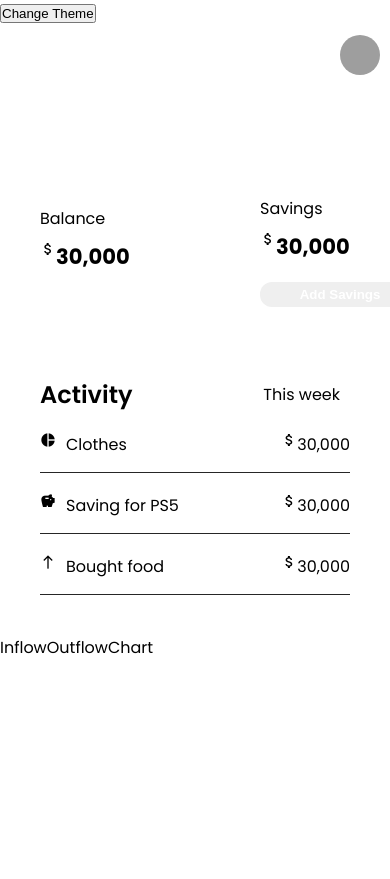
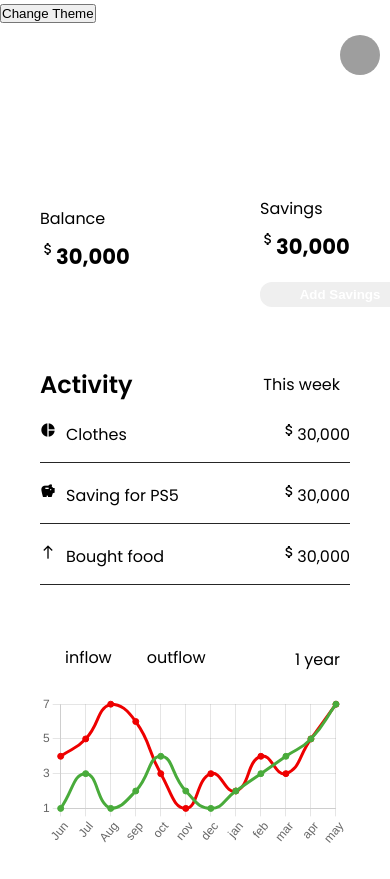
Before and after one commit to NoStackDev/persfin-client, a React (Create React App) app: page / in a window 390 px wide. Before the commit the page ends 844 px from the top, so only its background shows below. Built offline with nearby package versions, Linux system fonts and the light colour scheme; grey boxes are pictures that could not be loaded.

Commit message:
inflow-outflow chart mobile

```diff
--- a/package.json
+++ b/package.json
@@ -11,8 +11,10 @@
     "@types/node": "^16.11.46",
     "@types/react": "^18.0.15",
     "@types/react-dom": "^18.0.6",
+    "chart.js": "^3.9.1",
     "graphql": "^16.6.0",
     "react": "^18.2.0",
+    "react-chartjs-2": "^4.3.1",
     "react-dom": "^18.2.0",
     "react-router-dom": "^6.4.0",
     "react-scripts": "5.0.1",
--- a/src/Assets/Styles/main.scss
+++ b/src/Assets/Styles/main.scss
@@ -10,4 +10,5 @@ body {
   @include theme-aware("background", "bg-color");
   @include theme-aware("color", "text-color");
   height: 100vh;
+  min-width: 375px;
 }
--- a/src/Components/Cards/ActivityCard/ActivityCard.style.scss
+++ b/src/Components/Cards/ActivityCard/ActivityCard.style.scss
@@ -3,6 +3,8 @@
 @import "../../../Assets/Styles/functions";
 @import "../../../Assets/Styles/variables";
 
+
+.activity-container {
     .card {
         @include theme-aware("background", "card-bg-color");
         border-radius: to-rem(12px);
@@ -97,3 +99,4 @@
 
 
       }
+}
--- a/src/Components/Charts/LineChart/InflowOutflowChart.component.tsx
+++ b/src/Components/Charts/LineChart/InflowOutflowChart.component.tsx
@@ -1,11 +1,112 @@
-import React from 'react'
+import { Line } from "react-chartjs-2";
+import {
+  Chart as ChartJS,
+  CategoryScale,
+  LinearScale,
+  PointElement,
+  LineElement,
+  Title,
+  Tooltip,
+  Legend,
+} from "chart.js";
 
-type Props = {}
+import "./InflowOutflowChart.style.scss";
+
+ChartJS.register(
+  CategoryScale,
+  LinearScale,
+  PointElement,
+  LineElement,
+  Title,
+  Tooltip,
+  Legend
+);
+
+interface datasetType {
+  id: number;
+  label: string;
+  data: number[];
+  tension?: number;
+  backgroundColor?: string;
+  borderColor?: string;
+}
+
+interface dataType {
+  labels: string[];
+  datasets: datasetType[];
+}
+
+const data: dataType = {
+  labels: [
+    "Jun",
+    "Jul",
+    "Aug",
+    "sep",
+    "oct",
+    "nov",
+    "dec",
+    "jan",
+    "feb",
+    "mar",
+    "apr",
+    "may",
+  ],
+  datasets: [
+    {
+      id: 1,
+      label: "inflow",
+      data: [1, 3, 1, 2, 4, 2, 1, 2, 3, 4, 5, 7],
+      tension: 0.5,
+      backgroundColor: "#49AB3B",
+      borderColor: "#49AB3B",
+    },
+    {
+      id: 2,
+      label: "outflow",
+      data: [4, 5, 7, 6, 3, 1, 3, 2, 4, 3, 5, 7],
+      tension: 0.5,
+      backgroundColor: "#EE0000",
+      borderColor: "#EE0000",
+    },
+  ],
+};
+
+const options = {
+  responsive: true,
+  plugins: {
+    legend: {
+      display: false,
+      position: "top" as const,
+      align: "start" as const,
+    },
+    title: {
+      display: false,
+      text: "",
+    },
+  },
+};
+
+type Props = {};
 
 const InflowOutflowChart = (props: Props) => {
   return (
-    <div>InflowOutflowChart</div>
-  )
-}
+    <div className="card">
+      <div className="top">
+        <div className="legend">
+          <div className="inflow-legend">
+            <div className="legend-color"></div>
+            <div className="legend-text">inflow</div>
+          </div>
+          <div className="outflow-legend">
+            <div className="legend-color"></div>
+            <div className="legend-text">outflow</div>
+          </div>
+        </div>
+        <div className="duration">1 year</div>
+      </div>
+      <Line options={options} data={data} />
+    </div>
+  );
+};
 
-export default InflowOutflowChart
+export default InflowOutflowChart;
--- a/src/Components/Charts/LineChart/InflowOutflowChart.style.scss
+++ b/src/Components/Charts/LineChart/InflowOutflowChart.style.scss
@@ -0,0 +1,55 @@
+@import "../../../Assets/Styles/mixins";
+@import "../../../Assets/Styles/functions";
+@import "../../../Assets/Styles/themes";
+
+.inflow-outflow-chart {
+  .card {
+    @include theme-aware("background", "card-bg-color");
+    border-radius: to-rem(12px);
+    padding: to-rem(20px);
+
+    .top {
+      display: flex;
+      justify-content: space-between;
+      margin-bottom: to-rem(20px);
+
+      .legend {
+        display: flex;
+        gap: to-rem(10px);
+
+        .inflow-legend {
+            display: flex;
+            gap: to-rem(10px);
+
+            .legend-color {
+                @include theme-aware('background', 'inflow-color');
+                width: to-rem(15px);
+                height: to-rem(15px);
+            }
+        }
+
+        .outflow-legend {
+            display: flex;
+            gap: to-rem(10px);
+
+            .legend-color {
+                @include theme-aware('background', 'outflow-color');
+                width: to-rem(15px);
+                height: to-rem(15px);
+            }
+        }
+      }
+
+      .duration {
+        @include theme-aware("background", "bg-color");
+        padding-inline: to-rem(10px);
+        padding-block: to-rem(2px);
+        border-radius: to-rem(12px);
+
+        &:hover {
+            cursor: pointer;
+        }
+      }
+    }
+  }
+}
--- a/src/Pages/Overview/Overview.style.scss
+++ b/src/Pages/Overview/Overview.style.scss
@@ -3,5 +3,9 @@
 @import "../../Assets/Styles/functions";
 
 .activity-container {
-    padding: to-rem(20px);
+    padding: to-rem(10px) to-rem(20px);
 }
+
+.inflow-outflow-chart {
+    padding: to-rem(10px) to-rem(20px);
+}
```
Also changed, not shown: 1 other file (tests, documents, lock files or other folders). Lines whose indentation alone changed are shown as unchanged.
